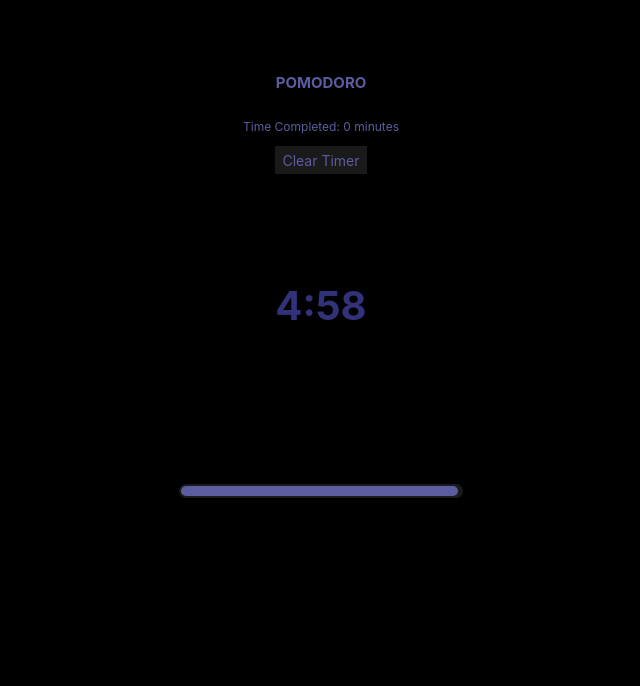
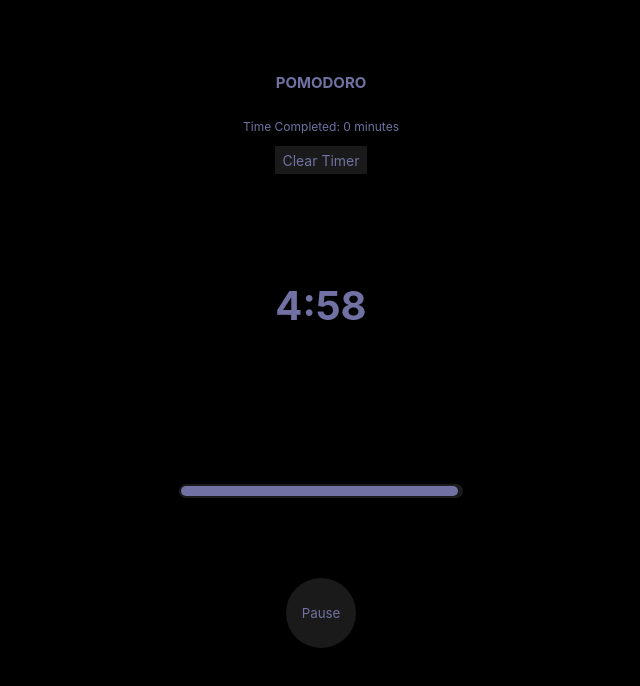
Before and after one commit to abk2191/react-pomodoro, a React (Vite) app: page / in a window 1280 px wide. Both pictures are taken after a click on the button "5 min". Shown: the top 686 px of the page, without its empty margins (319-959 px from the left). Built offline with nearby package versions, Linux system fonts and the light colour scheme.

Commit message:
New Update

```diff
--- a/src/App.jsx
+++ b/src/App.jsx
@@ -30,12 +30,15 @@ function App() {
   const [message, setMessage] = useState("");
   const [showTimerButtons, setShowTimerButtons] = useState(true);
   const [totaltime, setTotalTime] = useState(null);
+  const [isPaused, setIsPaused] = useState(false);
 
   const intervalRef = useRef(null);
   const startTimeRef = useRef(null);
   const endTimeRef = useRef(null);
   const durationMsRef = useRef(null);
   const sessionMinutesRef = useRef(null);
+
+  const remainingMsRef = useRef(null); // 👈 NEW (Model 2 core)
 
   const halfwayRef = useRef(false);
   const almostThereRef = useRef(false);
@@ -87,6 +90,7 @@ function App() {
     setDisplayTime("");
     setMessage("");
     setShowTimerButtons(true);
+    setIsPaused(false);
 
     localStorage.removeItem("pomodoroTotalTime");
     setTotalTime(0);
@@ -100,14 +104,15 @@ function App() {
 
     const now = Date.now();
 
-    startTimeRef.current = now;
     durationMsRef.current = min * 60 * 1000;
     endTimeRef.current = now + durationMsRef.current;
+    remainingMsRef.current = durationMsRef.current;
     sessionMinutesRef.current = min;
 
     halfwayRef.current = false;
     almostThereRef.current = false;
 
+    setIsPaused(false);
     setMessage("");
     setShowTimerButtons(false);
     setDisplayTime(`${min}:00`);
@@ -116,9 +121,31 @@ function App() {
     intervalRef.current = setInterval(tick, 250);
   }
 
+  function pausePomodoro() {
+    if (!intervalRef.current) return;
+
+    const now = Date.now();
+    remainingMsRef.current = endTimeRef.current - now;
+
+    clearInterval(intervalRef.current);
+    intervalRef.current = null;
+
+    setIsPaused(true);
+  }
+
+  function resumePomodoro() {
+    if (!isPaused || remainingMsRef.current <= 0) return;
+
+    endTimeRef.current = Date.now() + remainingMsRef.current;
+    setIsPaused(false);
+
+    intervalRef.current = setInterval(tick, 250);
+  }
+
   function tick() {
     const now = Date.now();
     const remainingMs = endTimeRef.current - now;
+    remainingMsRef.current = remainingMs;
 
     if (remainingMs <= 0) {
       finishPomodoro();
@@ -155,6 +182,8 @@ function App() {
     setDisplayTime("✅ Completed!");
     setMessage("");
     setShowTimerButtons(true);
+    setIsPaused(false);
+
     setTotalTime((prev) =>
       prev ? prev + sessionMinutesRef.current : sessionMinutesRef.current,
     );
@@ -184,7 +213,7 @@ function App() {
       </div>
 
       <div className="placeholder">
-        {showTimerButtons && (
+        {showTimerButtons ? (
           <div className="time-buttons-div">
             <button className="time-buttons" onClick={() => startPomodoro(5)}>
               5 min
@@ -196,6 +225,18 @@ function App() {
               30 min
             </button>
           </div>
+        ) : (
+          <div className="time-buttons-div">
+            {!isPaused ? (
+              <button className="time-buttons" onClick={pausePomodoro}>
+                Pause
+              </button>
+            ) : (
+              <button className="time-buttons" onClick={resumePomodoro}>
+                Resume
+              </button>
+            )}
+          </div>
         )}
       </div>
     </div>
--- a/src/index.css
+++ b/src/index.css
@@ -18,7 +18,7 @@
 
 .inner-wrapper {
   height: 10px;
-  background-color: #5c5ca1;
+  background-color: #7171a3;
   /* transition: width 1s linear; */
   border-radius: 15px;
 }
@@ -54,7 +54,7 @@
   border-radius: 50%;
   background-color: #1a1a1a;
   font-family: "Inter", sans-serif;
-  color: #5c5ca1;
+  color: #7171a3;
   /* font-weight: bold; */
   border: none;
   cursor: pointer;
@@ -70,20 +70,20 @@
 .total-time-display h3 {
   font-family: "Inter", sans-serif;
   font-size: 15px;
-  color: #5c5ca1;
+  color: #7171a3;
 }
 
 .total-time-display p {
   font-family: "Inter", sans-serif;
   font-size: 12px;
-  color: #5c5ca1;
+  color: #7171a3;
 }
 
 .clear-timer-button {
   height: 28px;
   font-family: "Inter", sans-serif;
   font-size: 14px;
-  color: #5c5ca1;
+  color: #7171a3;
   background-color: #1a1a1a;
   border: 1px solid #1a1a1a;
 }
@@ -91,7 +91,7 @@
 .timeDisplay {
   font-family: "Inter", sans-serif;
   font-size: 40px;
-  color: #32327a;
+  color: #7171a3;
 }
 
 body {
```
